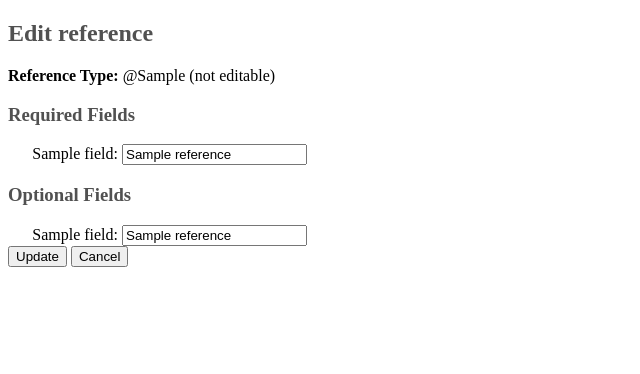
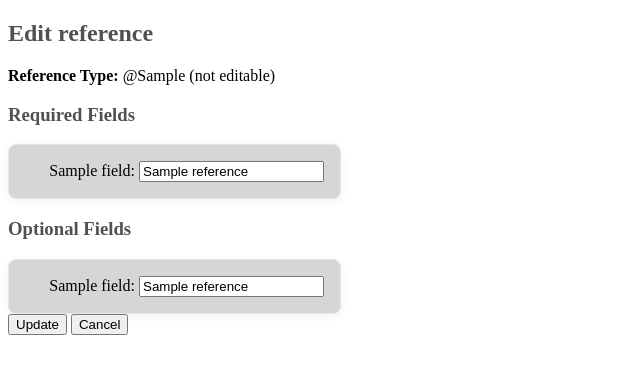
Before and after one commit to Feycry/lohtu, a Flask app: template src/templates/edit_reference.html in a window 1280 px wide. Shown: the top 374 px of the page, without its empty margins (0-640 px from the left). Run offline with Flask 3, Linux system fonts and the light colour scheme; the template is opened without the code that fills it: most values are stand-ins (such as "Sample title", 1, 10 or a date in 2020); parts of the project's set-up code (start-up, migrations or seed data) failed here and were passed over.

Commit message:
Improve layout

```diff
--- a/src/templates/edit_reference.html
+++ b/src/templates/edit_reference.html
@@ -24,20 +24,24 @@ Edit reference
 
   {% if required_fields %}
   <h3>Required Fields</h3>
+  <div class="field_boxes">
   {% for field in required_fields %}
   <label for="{{ field }}">{{ field.capitalize() }}:</label>
   <input type="text" name="{{ field }}" id="{{ field }}" value="{{ reference[field] or '' }}" required>
   <br>
   {% endfor %}
+  </div>
   {% endif %}
 
   {% if optional_fields %}
   <h3>Optional Fields</h3>
+  <div class="field_boxes">
   {% for field in optional_fields %}
   <label for="{{ field }}">{{ field.capitalize() }}:</label>
   <input type="text" name="{{ field }}" id="{{ field }}" value="{{ reference[field] or '' }}">
   <br>
   {% endfor %}
+  </div>
   {% endif %}
 
   <button type="submit">
--- a/src/templates/new_reference.html
+++ b/src/templates/new_reference.html
@@ -49,6 +49,7 @@ Create a new reference
   <button type="submit">
     Create
   </button>
+  <button type="button" onclick="window.location.href='/'">Cancel</button>
 </form>
 
 {% endblock %}
```
